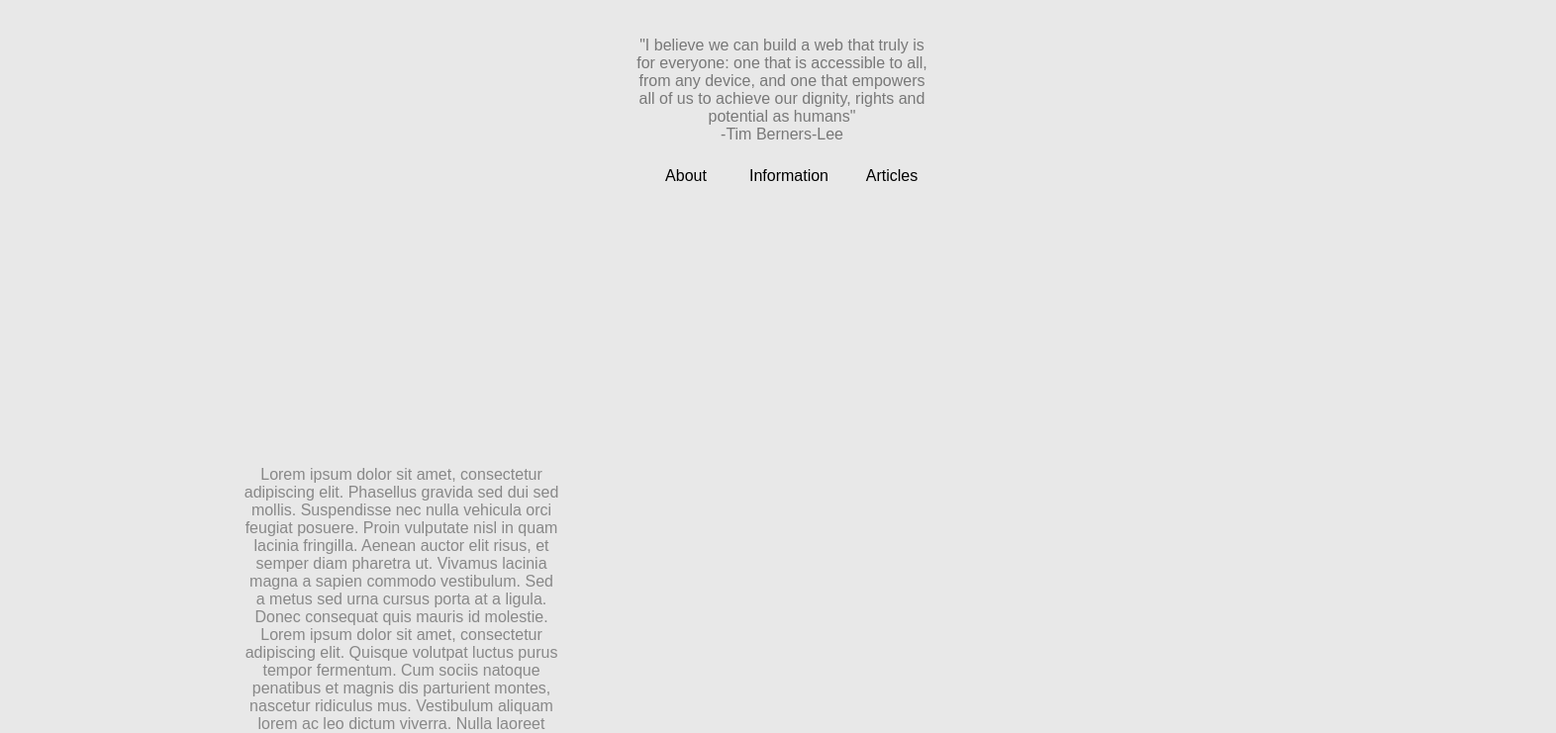
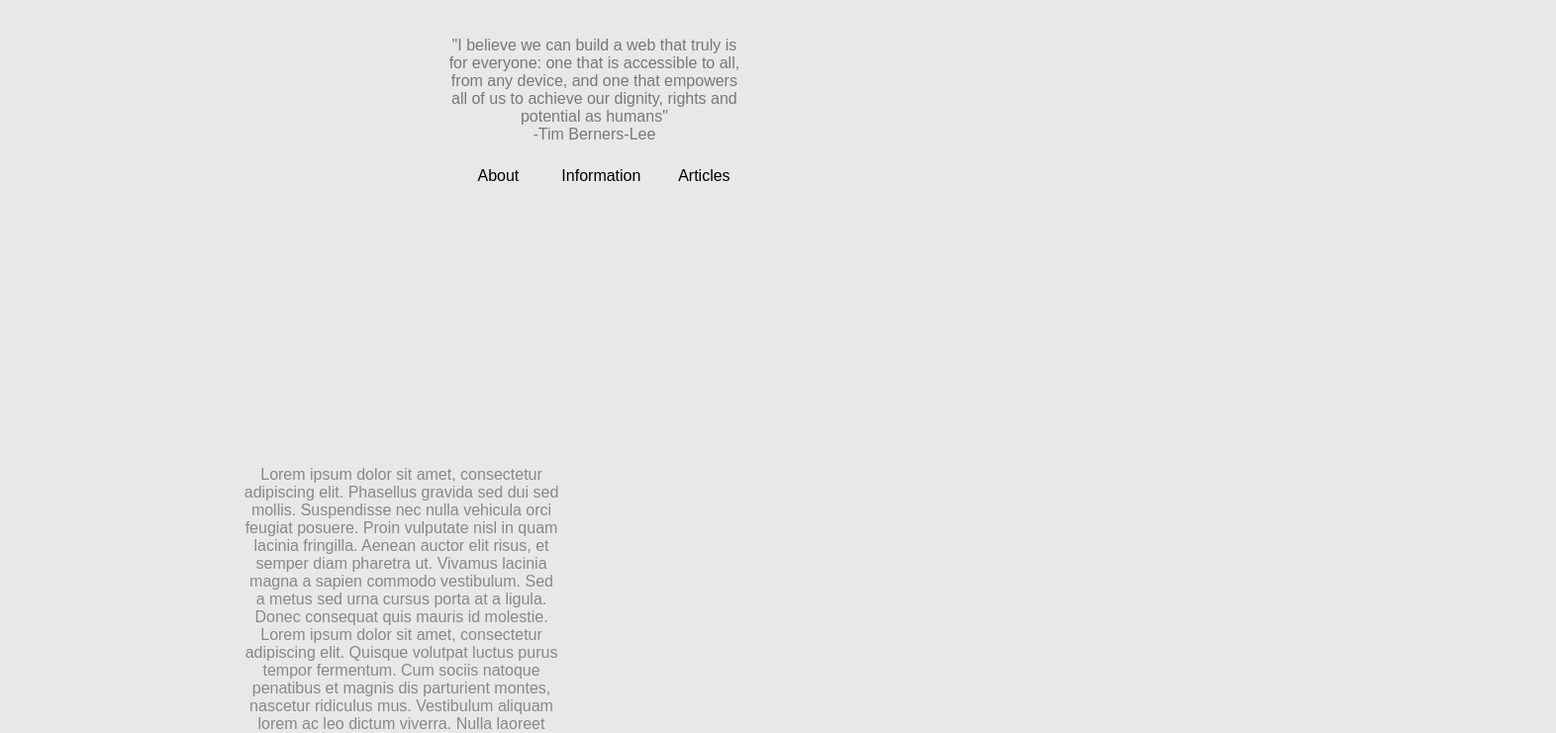
Before and after one commit to Juliusgeo/NetNeutrality, a plain HTML site: page index.html in a window 1280 px wide. Shown: the top 741 px of the page at 99% size, 1572 px wide, since content can reach past the window. Drawn offline with Linux system fonts and the light colour scheme.

Commit message:
Update style.css

```diff
--- a/style.css
+++ b/style.css
@@ -24,8 +24,8 @@
   height: 50px;
   width: 300px;
   display:inline-block;
-  margin-left: 50%;
-  margin-right: 50%;
+  margin-left: 35%;
+  margin-right: 35%;
   margin-top:1%;
 }
 #buttonwords{
```
